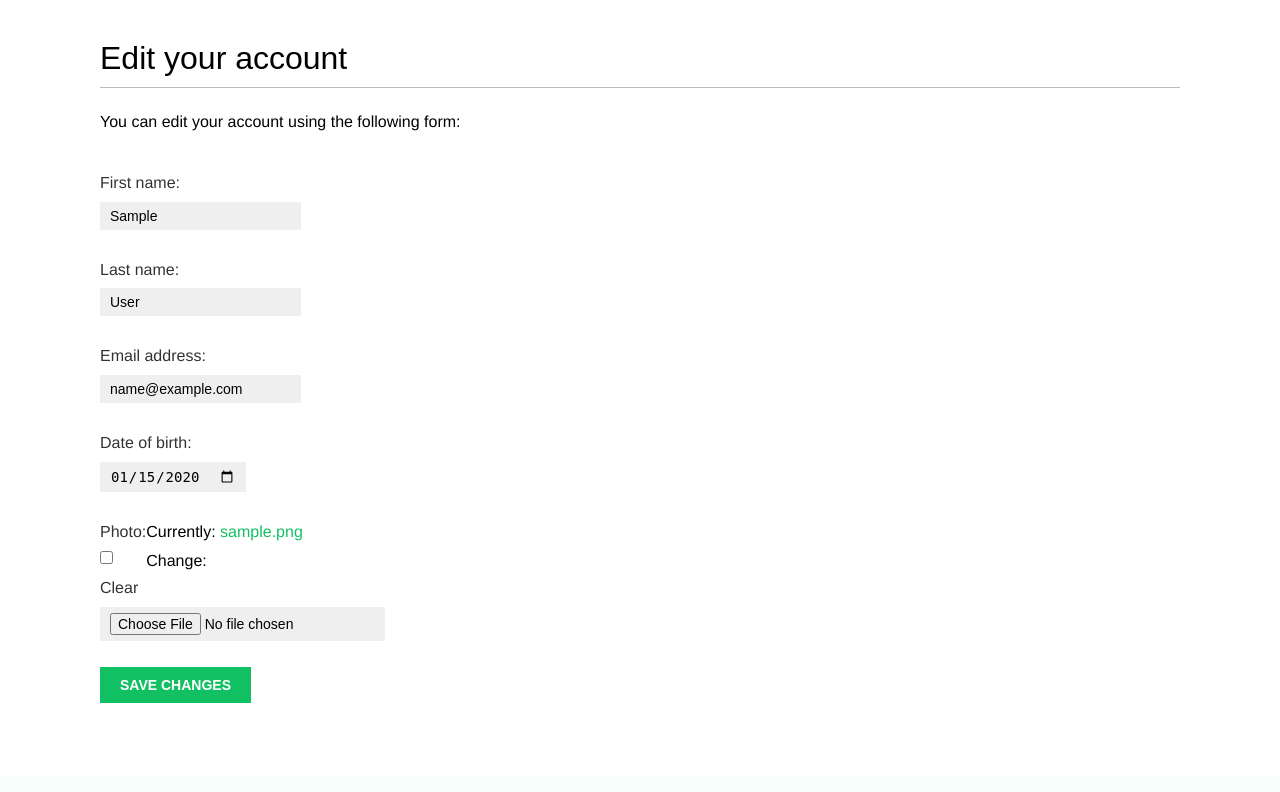
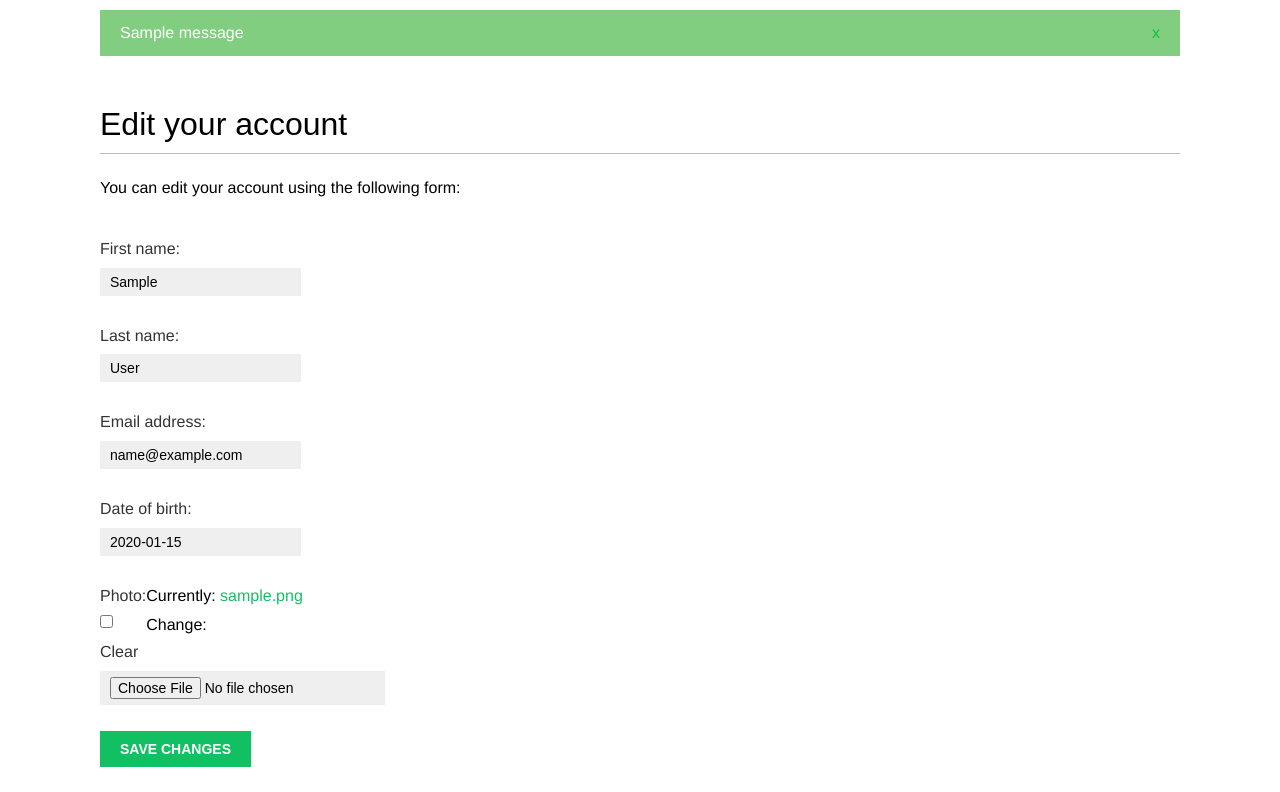
Before and after one commit to boonyong6/image-bookmarking-api, a Django app: page /account/edit/ in a window 1280 px wide. Shown: the part 59-851 px from the top of the page. Before the commit the page ends 762 px from the top, so only its background shows below. Run offline with Django 5.2, Linux system fonts and the light colour scheme; a user stored in the database is signed in; tables that the repository leaves empty hold one stand-in row (values such as "Sample post"); one stand-in notice (Sample message) is shown; some web fonts are replaced.

Commit message:
Use messages framework - Display messages via base template.

```diff
--- a/bookmarks/account/forms.py
+++ b/bookmarks/account/forms.py
@@ -35,4 +35,5 @@ class ProfileEditForm(forms.ModelForm):
     class Meta:
         model = Profile
         fields = ["date_of_birth", "photo"]
-        widgets = {"date_of_birth": forms.DateInput({"type": "date"})}
+        # # ! Commented out to test for invalid input.
+        # widgets = {"date_of_birth": forms.DateInput({"type": "date"})}
--- a/bookmarks/account/templates/base.html
+++ b/bookmarks/account/templates/base.html
@@ -38,6 +38,16 @@
         {% endif %}
       </span>
     </div>
+    {% if messages %}
+      <ul class="messages">
+        {% for message in messages %}
+          <li class="{{ message.tags }}">
+            {{ message|safe }}
+            <a href="#" class="close">x</a>
+          </li>
+        {% endfor %}
+      </ul>
+    {% endif %}
     <div id="content">
       {% block content %}
       {% endblock content %}
--- a/bookmarks/account/views.py
+++ b/bookmarks/account/views.py
@@ -1,3 +1,4 @@
+from django.contrib import messages
 from django.contrib.auth import authenticate, login
 from django.contrib.auth.decorators import login_required
 from django.contrib.auth.models import AbstractUser
@@ -65,6 +66,9 @@ def edit(request: HttpRequest):
         if user_form.is_valid() and profile_form.is_valid():
             user_form.save()
             profile_form.save()
+            messages.success(request, "Profile updated successfully")
+        else:
+            messages.error(request, "Error updating your profile")
     else:
         user_form = UserEditForm(instance=request.user)
         profile_form = ProfileEditForm(instance=request.user.profile)
--- a/bookmarks/bookmarks/settings.py
+++ b/bookmarks/bookmarks/settings.py
@@ -62,7 +62,7 @@ TEMPLATES = [
                 "django.template.context_processors.debug",
                 "django.template.context_processors.request",
                 "django.contrib.auth.context_processors.auth",
-                "django.contrib.messages.context_processors.messages",
+                "django.contrib.messages.context_processors.messages",  # Adds `messages` variable to request context.
             ],
         },
     },
```
